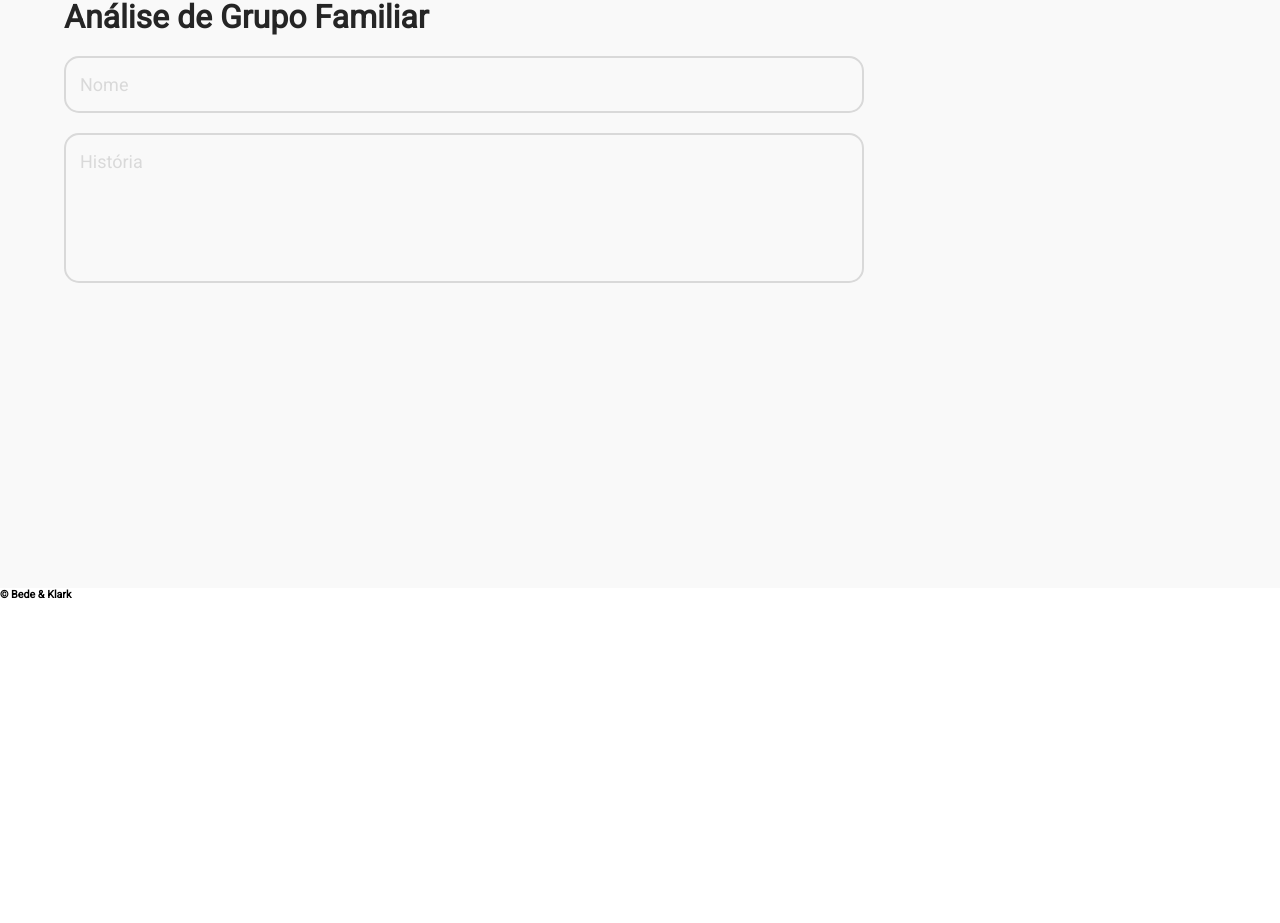
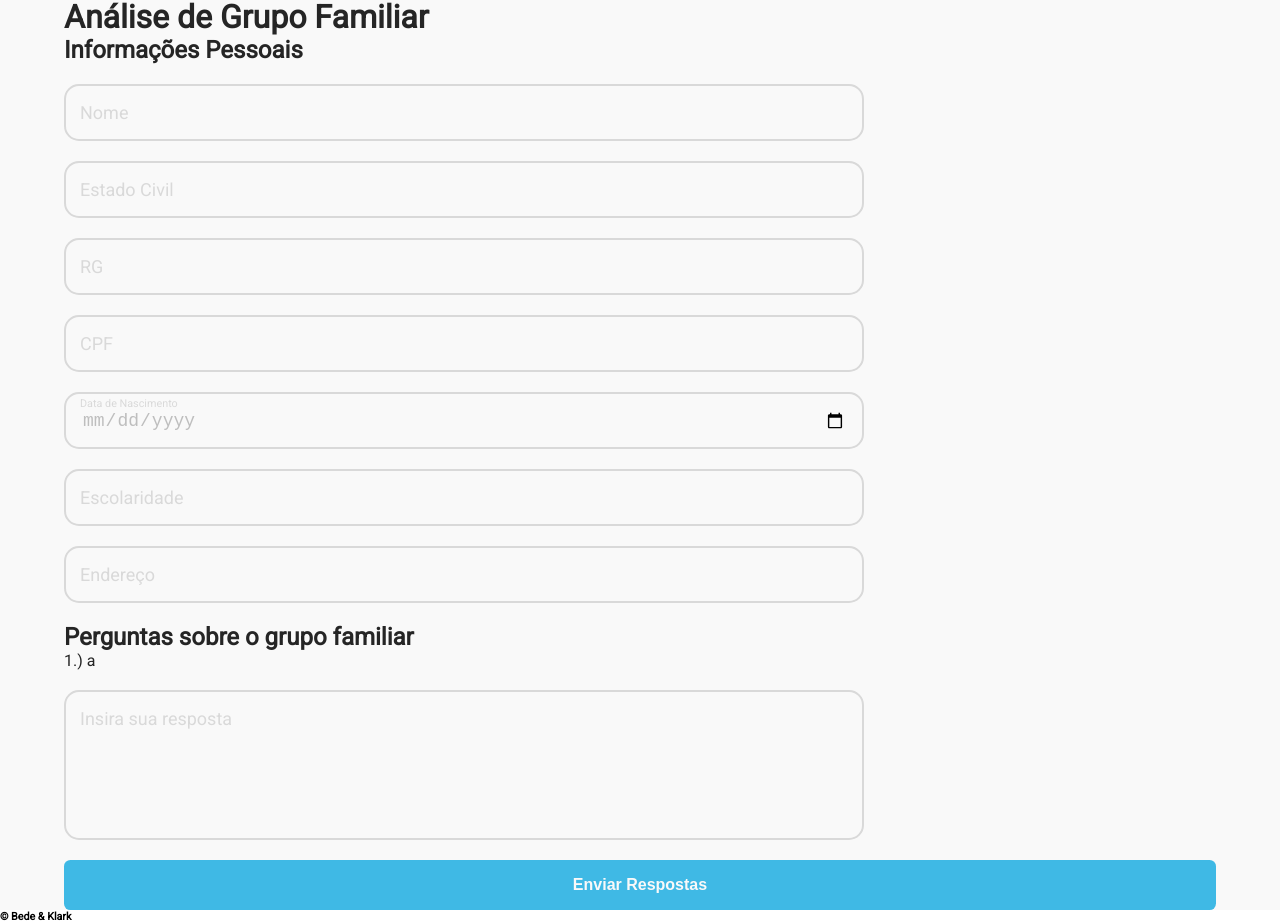
Before and after one commit to gabrieIbarboza/Anjos-da-Rua-Website, a React (Vite) app: page /Cadastro/Familia in a window 1280 px wide. Shown: the part 91-1014 px from the top of the page. Before the commit the page ends 800 px from the top, so only its background shows below. Built offline with nearby package versions, Linux system fonts and the light colour scheme.

Commit message:
Add button style

```diff
--- a/index.html
+++ b/index.html
@@ -2,7 +2,7 @@
 <html lang="en">
   <head>
     <meta charset="UTF-8" />
-    <link rel="icon" type="image/svg+xml" href="/vite.svg" />
+    <link rel="icon" type="image/svg+xml" href="/src/assets/svg/logo.svg" />
     <meta name="viewport" content="width=device-width, initial-scale=1.0" />
     <title>Anjos da Rua</title>
   </head>
--- a/src/components/Forms/FamilyForm/FamilyForm.jsx
+++ b/src/components/Forms/FamilyForm/FamilyForm.jsx
@@ -6,15 +6,87 @@ export function FamilyForm() {
 
     const {handleChange, values, clearForm} = useForm({
         nome: "",
-        historia: "",
+        estadocivil: "",
+        rg: "",
+        cpf: "",
+        dtnasc: "",
+        escola: "",
+        endereco: "",
+        q1: "",
     })
+
+    // Handle form submission
+    const handleSubmit = (e) => {
+        e.preventDefault();
+        console.log(values);
+    };
 
     return (
 
-        <form action="">
-            <FormField label="Nome" name="nome" value={values.nome} onChange={handleChange} />
-            <FormField label="História" name="historia" type="textarea" value={values.hisotoria} onChange={handleChange} />
-        </form>
+        <div className='formWrapper'>
+            <form onSubmit={handleSubmit}>
+
+                <h2>Informações Pessoais</h2>
+                <FormField
+                    label="Nome"
+                    name="nome"
+                    value={values.nome}
+                    onChange={handleChange}
+                />
+                <FormField
+                    label="Estado Civil"
+                    name="estadocivil"
+                    value={values.estadocivil}
+                    onChange={handleChange}
+                />
+                <FormField
+                    label="RG"
+                    name="rg"
+                    value={values.rg}
+                    onChange={handleChange}
+                />
+                <FormField
+                    label="CPF"
+                    name="cpf"
+                    value={values.cpf}
+                    onChange={handleChange}
+                />
+                <FormField
+                    type="date"
+                    label="Data de Nascimento"
+                    name="dtnasc"
+                    value={values.dtnasc}
+                    onChange={handleChange}
+                />
+                <FormField
+                    label="Escolaridade"
+                    name="escola"
+                    value={values.escola}
+                    onChange={handleChange}
+                />
+                <FormField
+                    label="Endereço"
+                    name="endereco"
+                    value={values.endereco}
+                    onChange={handleChange}
+                />
+
+                <h2>Perguntas sobre o grupo familiar</h2>
+
+                <label className="questionlabel">1.) a</label>
+                <FormField
+                    type="textarea"
+                    label="Insira sua resposta"
+                    name="q1"
+                    value={values.q1}
+                    onChange={handleChange}
+                />
+
+                <button type="submit" className="default-button">
+                    Enviar Respostas
+                </button>
+            </form>
+        </div>
 
     )
 }
--- a/src/components/Forms/FormCheckbox/FormCheckbox.jsx
+++ b/src/components/Forms/FormCheckbox/FormCheckbox.jsx
@@ -36,6 +36,6 @@ FormCheckbox.defaultProps = {
 FormCheckbox.propTypes = {
     label: PropTypes.string.isRequired,
     name: PropTypes.string.isRequired,
-    value: PropTypes.string,
+    value: PropTypes.bool,
     onChange: PropTypes.func,
 };
--- a/src/components/Forms/FormField/FormField.scss
+++ b/src/components/Forms/FormField/FormField.scss
@@ -6,6 +6,9 @@
     position: relative;
     textarea {
         min-height: 150px;
+        &[data-hasvalue=true] + .labelText {
+            display: none;
+        }
     }
 
     .input {
@@ -25,7 +28,7 @@
         height: 57px;
         width: 100%;
 
-        transition: border-color .3s;
+        transition: all .3s;
 
         &:focus {
             border-color: $accent-color;
--- a/src/components/Forms/VolunteerForm/VolunteerForm.jsx
+++ b/src/components/Forms/VolunteerForm/VolunteerForm.jsx
@@ -4,7 +4,7 @@ import { FormCheckbox } from "../FormCheckbox/FormCheckbox";
 
 export function VolunteerForm() {
 
-    const {handleChange, values} = useForm({
+    const {handleChange, values, clearForm} = useForm({
         nome: "",
         estadocivil: "",
         rg: "",
@@ -27,16 +27,14 @@ export function VolunteerForm() {
     // Handle form submission
     const handleSubmit = (e) => {
         e.preventDefault();
-        console.log(e);
+        console.log(values);
     };
-
-    //const handleChange = (values: any) => {setValues(values)};
 
     return (
         <div className='formWrapper'>
             <form onSubmit={handleSubmit}>
 
-                <h2>Informações Pessoais:</h2>
+                <h2>Informações Pessoais</h2>
                 <FormField
                     label="Nome"
                     name="nome"
@@ -142,6 +140,10 @@ export function VolunteerForm() {
                     value={values.checkcadastro}
                     onChange={handleChange}
                 />
+
+                <button type="submit" className="default-button">
+                    Enviar Respostas
+                </button>
             </form>
         </div>
     )
--- a/src/sassStyles/_global.scss
+++ b/src/sassStyles/_global.scss
@@ -10,7 +10,6 @@
 
 body {
     font-family: 'Roboto';
-}
 
     main {
         background-color: $primary-color;
@@ -21,4 +20,29 @@ main {
         padding-left: 5%;
         padding-right: 5%;
         width: 100vw;
+
+        .default-button {
+            background-color: $secondary-color;
+            border-radius: .4em;
+            box-sizing: border-box;
+            color: $primary-color;
+            cursor: pointer;
+            display: inline-block;
+            font-size: 16px;
+            font-style: normal;
+            font-weight: bold;
+            padding: 16px 24px;
+            text-decoration: none;
+            transition: all .3s;
+            width: 100%;
+
+            border: none;
+            outline: none;
+
+            &:hover,
+            &:focus {
+                opacity: .5;
             }
+        }
+    }
+}
```
Also changed, not shown: src/assets/svg/logo.svg (added). Lines whose indentation alone changed are shown as unchanged.
